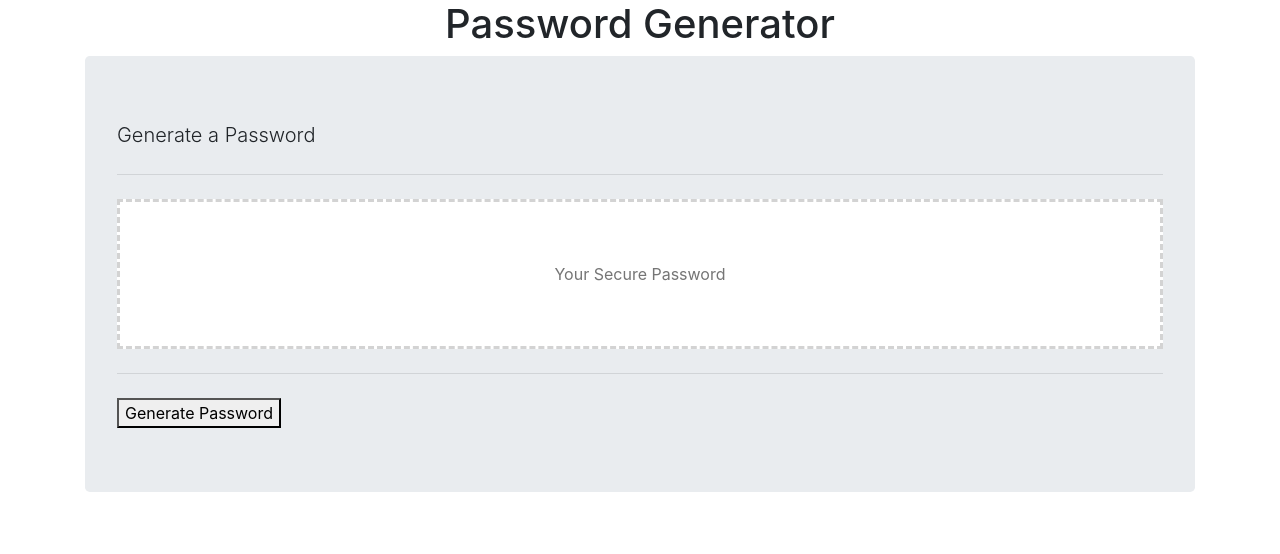
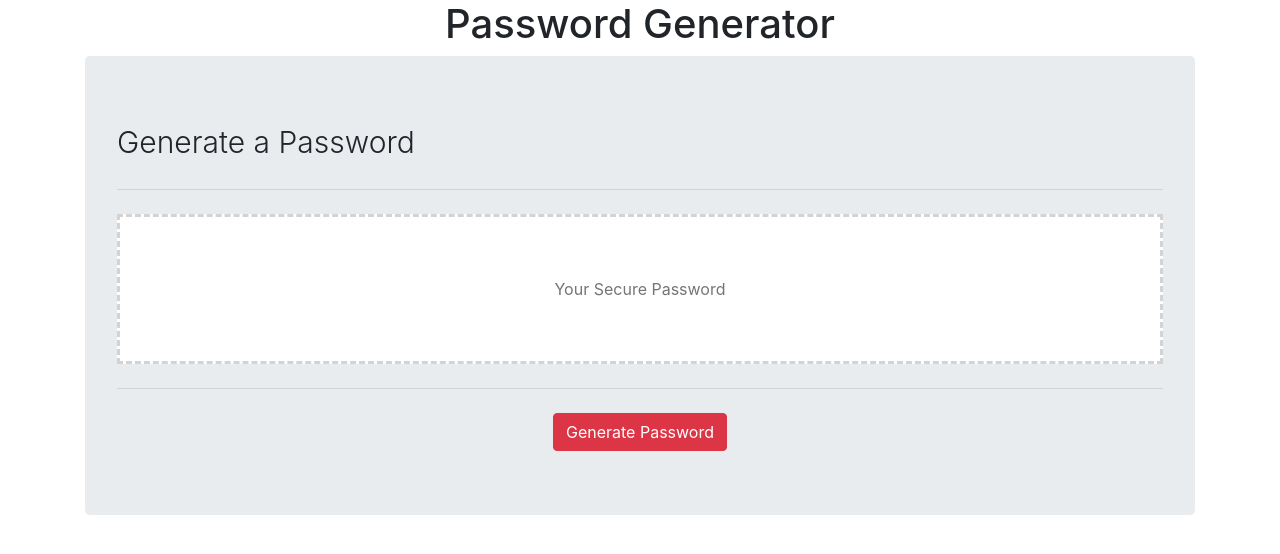
Before and after one commit to steveo9219/password_generator, a plain HTML site: page index.html in a window 1280 px wide. Drawn offline with nearby package versions, Linux system fonts and the light colour scheme.

Commit message:
centered the Generate password button and made it red

```diff
--- a/Assets/style.css
+++ b/Assets/style.css
@@ -1,7 +1,12 @@
+/* header of the page */
 h1 {
   text-align: center;
 }
-
+/* "Generate a password leading, turns font size to 30px */
+.lead {
+  font-size: 30px;
+}
+/* attributes for the text box and surrounding it with a dashed border */
 #display {
   width: 100%;
   height: 150px;
@@ -10,12 +15,18 @@ h1 {
   display: flex;
   text-align: center;
 }
-
+/* the placeholder text inside the above text box */
 :placeholder-shown {
   display: flex;
   text-align: center;
 }
+/* after password is given to user, this aligns the text that appears in the center box */
 .generate {
   display: flex;
   justify-content: center;
 }
+/* aligns the Generate password button */
+.row-lg-12 {
+  display: flex;
+  justify-content: center;
+}
--- a/index.html
+++ b/index.html
@@ -26,8 +26,8 @@
         <input type="text" id="display" placeholder="Your Secure Password" />
       </div>
       <hr class="my-4" />
-
-      <button id="generate">Generate Password</button>
+      <div class="row-lg-12">
+      <button id="generate" class="btn btn-danger">Generate Password</button>
     </div>
     </main>
     <script src="./Assets/script.js">
```
